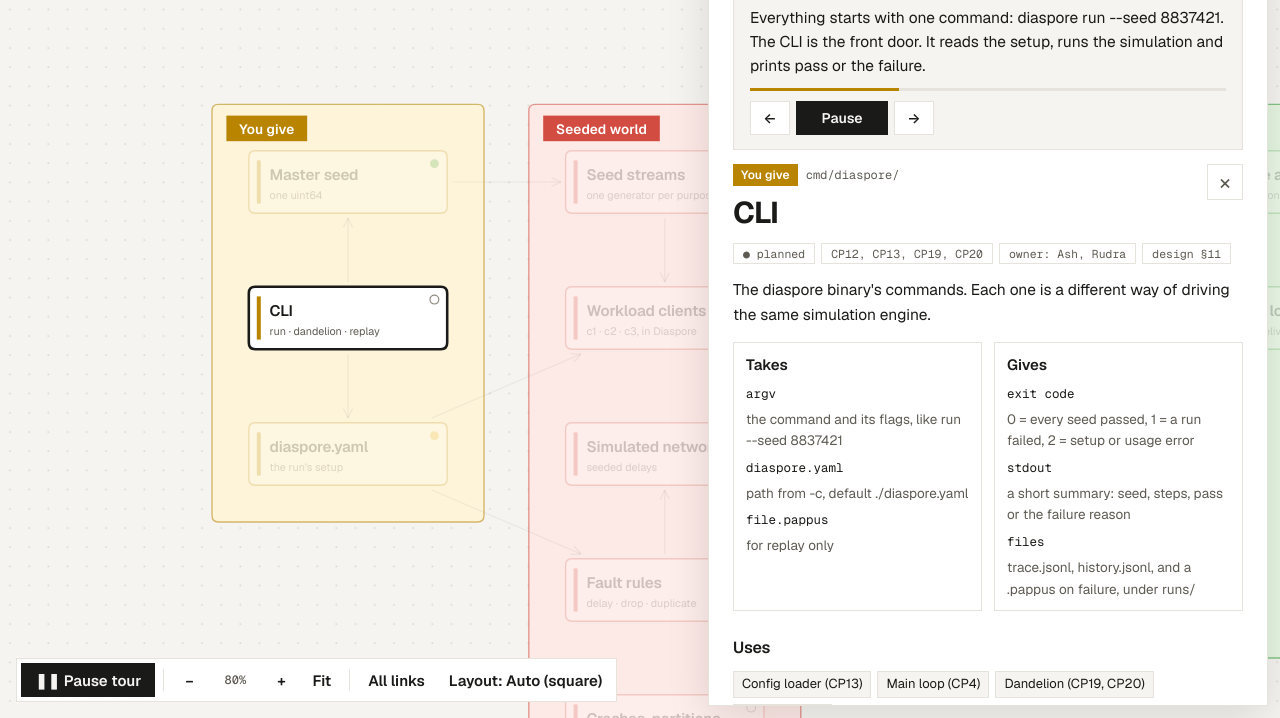
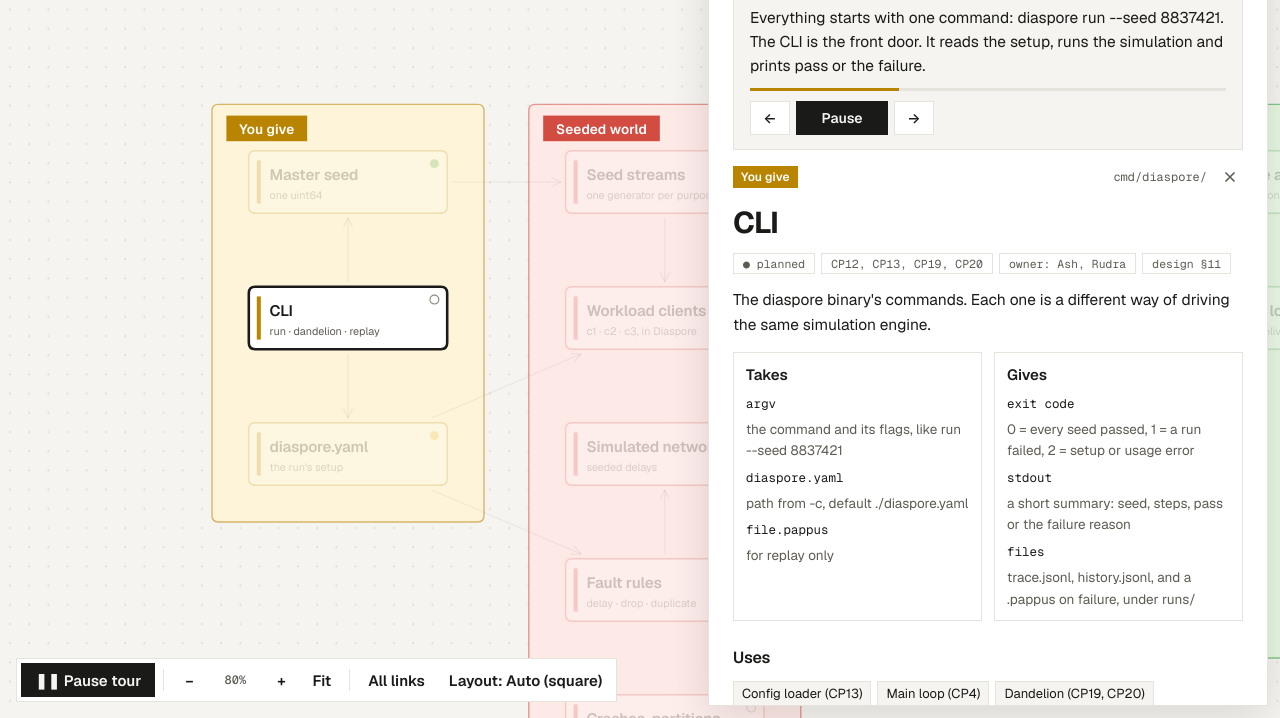
Before and after one commit to ru-dr/diaspore, a plain HTML site: page site/atlas/index.html in a window 1280 px wide. Both pictures are taken after a click on the button "▶ Play tour". Shown: the part 82-800 px from the top of the page. Drawn offline with nearby package versions, Linux system fonts and the light colour scheme.

Commit message:
docs(atlas): panel header with file path on the right and a light close icon

```diff
--- a/site/atlas/index.html
+++ b/site/atlas/index.html
@@ -144,15 +144,17 @@ button:focus-visible { outline: 2px solid var(--coral); outline-offset: 1px; }
   .drawer { top: auto; left: calc(max(8px, env(safe-area-inset-left, 0px))); right: calc(max(8px, env(safe-area-inset-right, 0px))); width: auto; height: 70vh; bottom: calc(8px + env(safe-area-inset-bottom, 0px)); }
   .key { display: none; }
 }
-.drawer .top { display: flex; justify-content: space-between; gap: 12px; align-items: start; }
 .drawer .eyebrow { display: flex; flex-wrap: wrap; align-items: center; gap: 8px; font: 12px var(--font-mono); color: var(--muted); }
 .ztag { display: inline-block; font: 600 12px var(--font-body); letter-spacing: .01em; background: var(--zc, var(--ink)); color: var(--white); padding: 3px 8px; }
-.drawer h2 { font-family: var(--font-mark); font-weight: 700; font-size: 30px; letter-spacing: -.025em; line-height: 1.1; margin: 10px 0 0; }
+.drawer h2 { font-family: var(--font-mark); font-weight: 700; font-size: 30px; letter-spacing: -.025em; line-height: 1.1; margin: 2px 0 0; }
 .drawer h3 { font-family: var(--font-label); font-weight: 600; font-size: 16px; letter-spacing: -.01em; margin: 10px 0 -4px; }
 .drawer p { margin: 0; }
 .drawer .lede { font-size: 15.5px; }
 .drawer ol { margin: 0; padding-left: 20px; display: grid; gap: 5px; }
-.close { font: 400 22px var(--font-body); line-height: 1; color: var(--muted); background: transparent; border: 1px solid var(--border); border-radius: 0; width: 36px; height: 36px; cursor: pointer; flex: none; }
+.headbar { display: flex; align-items: center; gap: 10px; min-height: 26px; }
+.headbar .path { margin-left: auto; font: 12px var(--font-mono); color: var(--muted); text-align: right; overflow-wrap: anywhere; }
+.close { flex: none; display: grid; place-items: center; width: 26px; height: 26px; padding: 0; color: var(--muted); background: transparent; border: 0; border-radius: 0; cursor: pointer; }
+.close:hover { color: var(--ink); background: var(--paper); }
 .chips { display: flex; flex-wrap: wrap; gap: 6px; }
 .chip { font: 11.5px var(--font-mono); border: 1px solid var(--border); border-radius: 0; padding: 2px 9px; color: var(--muted); white-space: nowrap; }
 .chip.built { color: var(--green); border-color: currentColor; }
@@ -523,8 +525,9 @@ const dl = rows => `<dl>${rows.map(([k, v]) => `<dt>${esc(k)}</dt><dd>${esc(v)}<
 function detailHTML(n, conns) {
   const id = n.id;
   return `
-    <div class="top"><div><div class="eyebrow"><span class="ztag">${esc(zoneOf(n))}</span><span>${esc(n.file)}</span></div><h2>${esc(n.label)}</h2></div>
-      <button class="close" type="button" aria-label="Close">×</button></div>
+    <div class="headbar"><span class="ztag">${esc(zoneOf(n))}</span><span class="path">${esc(n.file)}</span>
+      <button class="close" type="button" aria-label="Close details"><svg viewBox="0 0 12 12" width="12" height="12" aria-hidden="true"><path d="M1.5 1.5l9 9M10.5 1.5l-9 9" stroke="currentColor" stroke-width="1.6" fill="none"/></svg></button></div>
+    <h2>${esc(n.label)}</h2>
     <div class="chips"><span class="chip ${n.status}">● ${statusText[n.status]}</span><span class="chip">${n.cp === "—" ? "cross-cutting" : esc(n.cp)}</span><span class="chip">owner: ${esc(n.owner)}</span><span class="chip">${esc(n.adr)}</span></div>
     <p class="lede">${esc(n.what)}</p>
     <div class="io">
```
